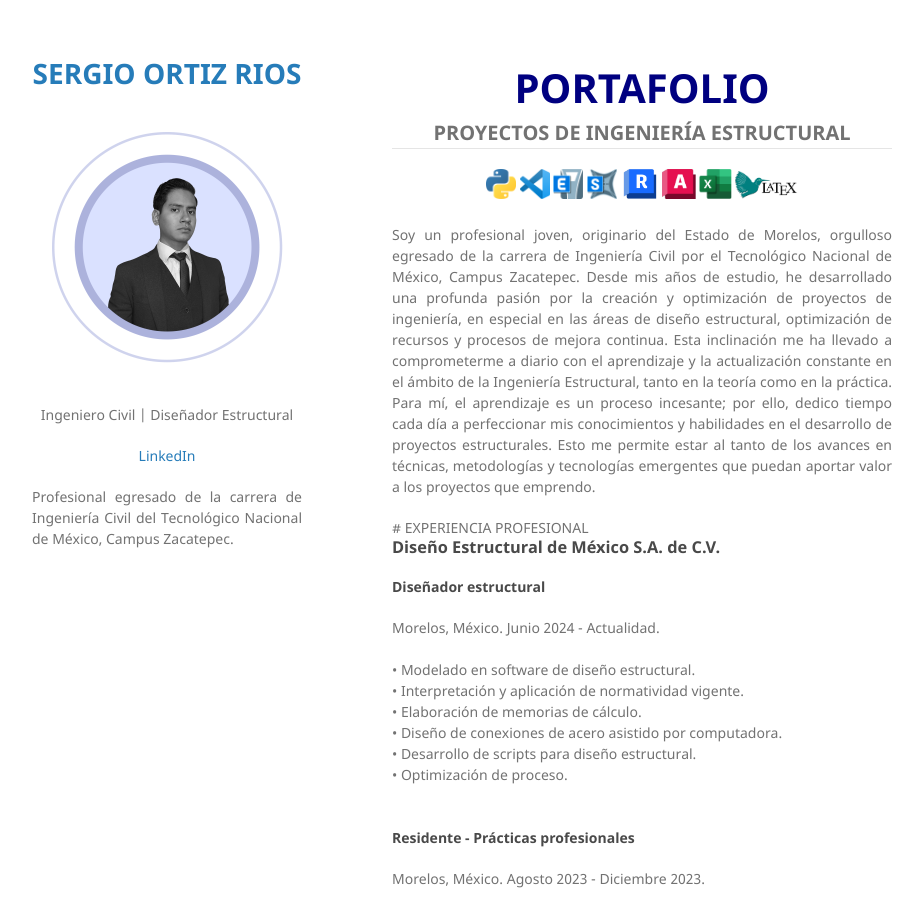
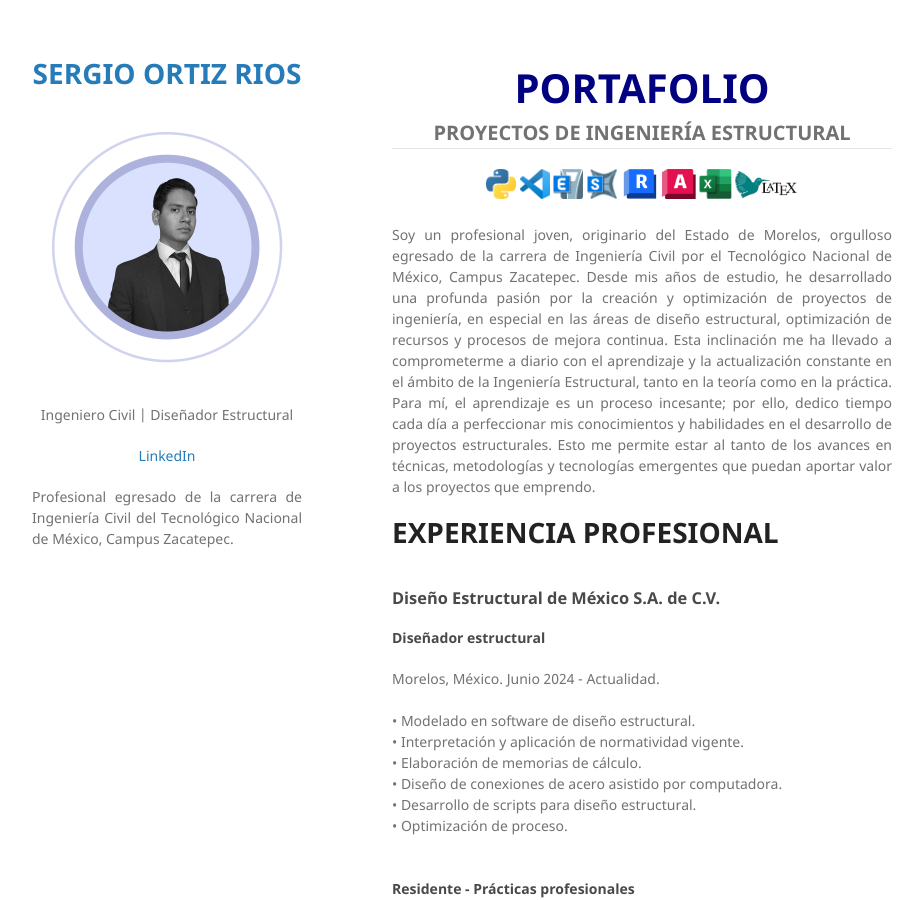
Before and after one commit to sergioortizr-mx/sergioortizr-mx, a Jekyll site: the page built from index.md, in a window 1280 px wide and 900 px high. Shown: the whole window, without its empty margins (178-1100 px from the left). Built offline with Jekyll 4.4.1, drawn with Linux system fonts in a browser that asks for light colours; our own code applies the rules of GitHub Pages for plain Markdown files.

Commit message:
Update index.md

```diff
--- a/index.md
+++ b/index.md
@@ -22,8 +22,10 @@ Para mí, el aprendizaje es un proceso incesante; por ello, dedico tiempo cada d
 </p>
 
 
-
-# EXPERIENCIA PROFESIONAL
+<div class="container">
+        <div class="section">
+            <h1>EXPERIENCIA PROFESIONAL</h1>
+        </div><br>
 
 <div class="container">
         <div class="section">
```
